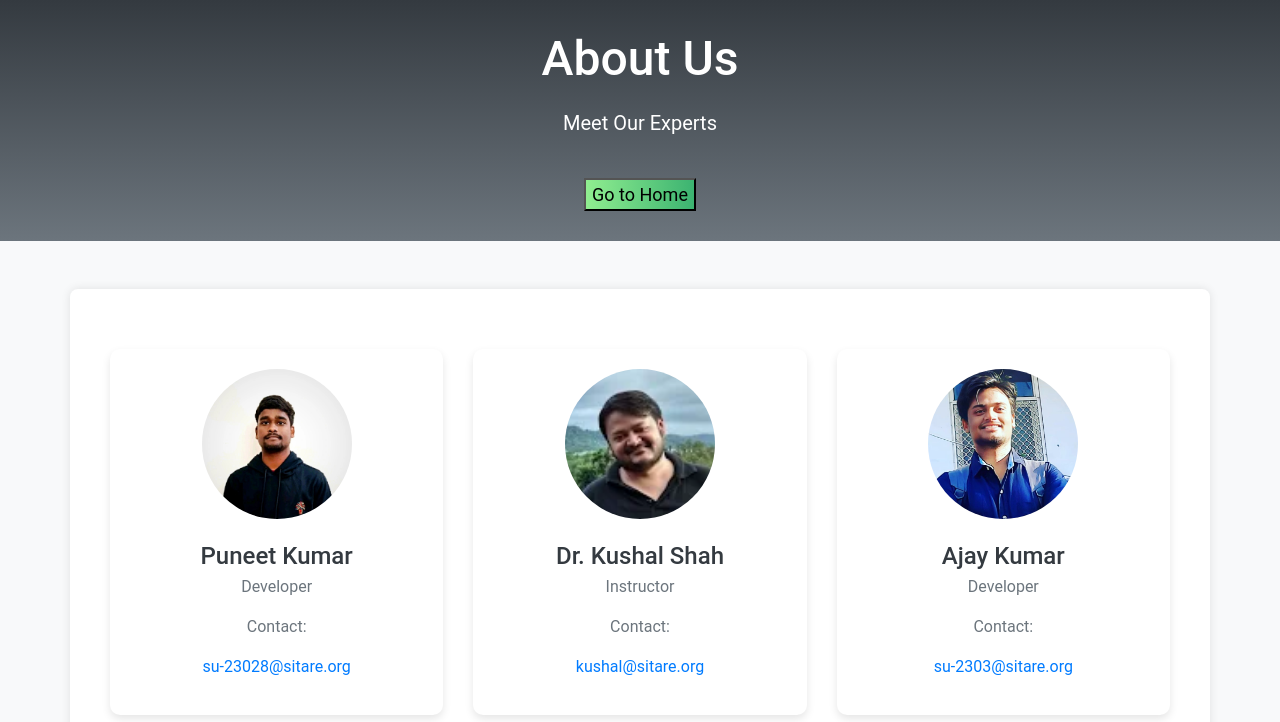
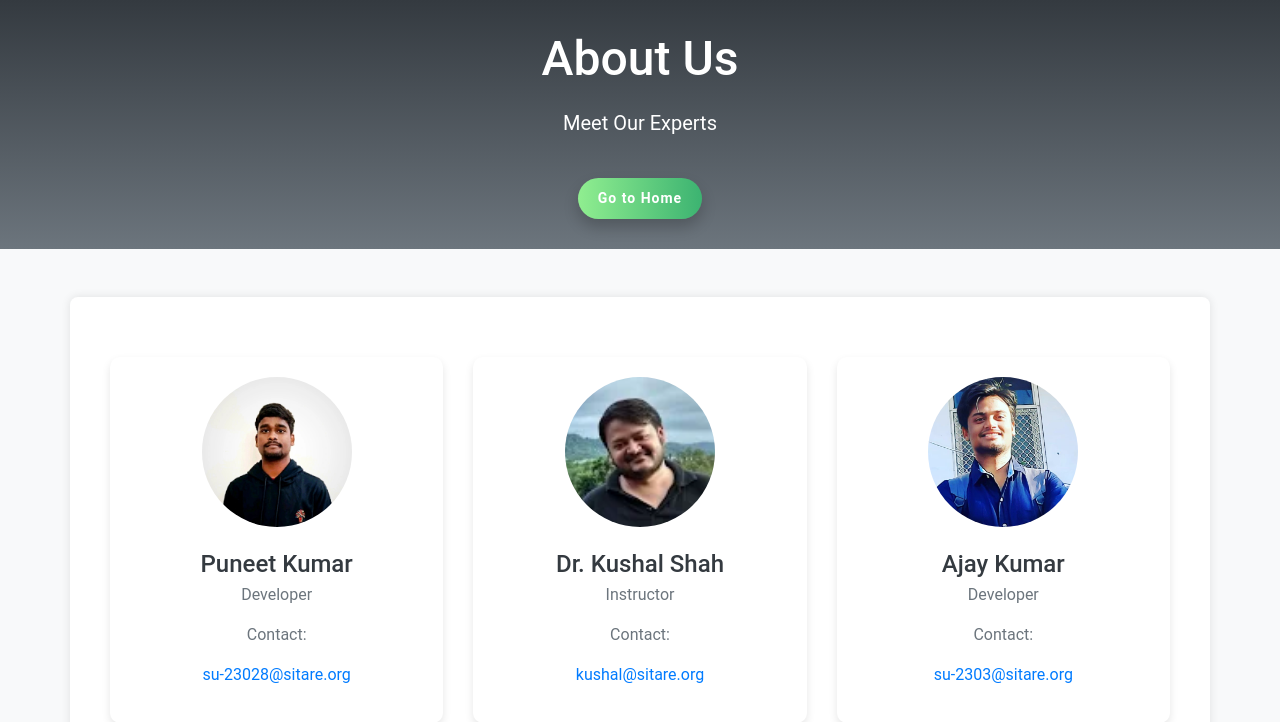
Before and after one commit to ajay-navodayan/Feedback_management_system, a Flask app: page /about_us in a window 1280 px wide. Shown: the top 722 px of the page. Run offline with Flask 3, Linux system fonts and the light colour scheme; some libraries are stand-ins or nearby versions.

Commit message:
Update about_us.html

```diff
--- a/templates/about_us.html
+++ b/templates/about_us.html
@@ -104,6 +104,32 @@
         .footer .nav-link:hover {
             text-decoration: underline;
         }
+
+        .custom-btn {
+            background: linear-gradient(to right, lightgreen, mediumseagreen);
+            color: white;
+            padding: 12px 24px;
+            font-size: 16px;
+            font-weight: bold;
+            border: none;
+            border-radius: 50px;
+            cursor: pointer;
+            transition: all 0.4s ease;
+            box-shadow: 0 8px 15px rgba(0, 0, 0, 0.2);
+            letter-spacing: 1px;
+        }
+
+        .custom-btn:hover {
+            background: linear-gradient(to right, mediumseagreen, lightgreen);
+            transform: scale(1.05);
+            box-shadow: 0 12px 20px rgba(0, 0, 0, 0.3);
+        }
+
+        .custom-btn {
+                font-size: 14px;
+                padding: 10px 20px;
+            }
+
     </style>
 </head>
 
@@ -112,7 +138,7 @@
         <h1>About Us</h1>
         <p>Meet Our Experts</p>
         <nav class="nav justify-content-center">
-            <a href='/'><button style="background: linear-gradient(to right, lightgreen, mediumseagreen);">Go to Home</button></a>
+            <a href='/'><button class="custom-btn">Go to Home</button></a>
         </nav>
     </div>
 
```
